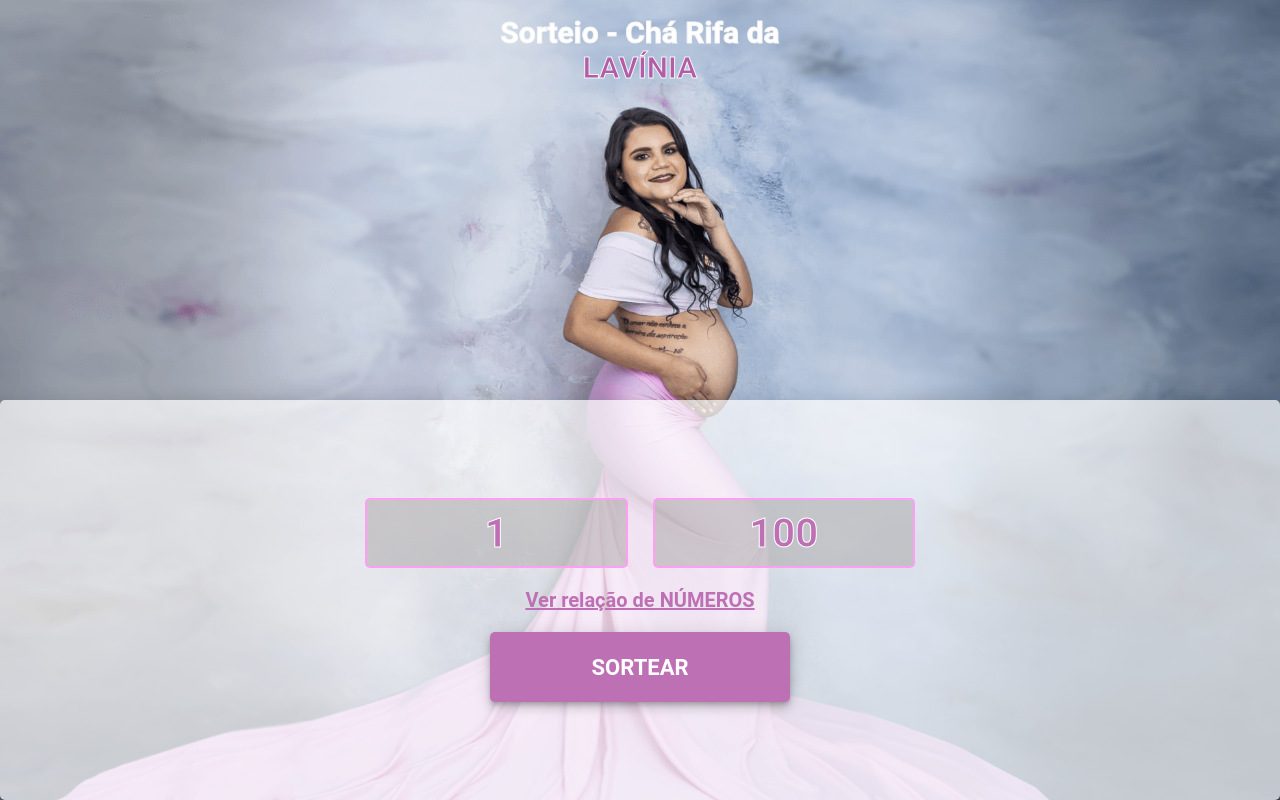
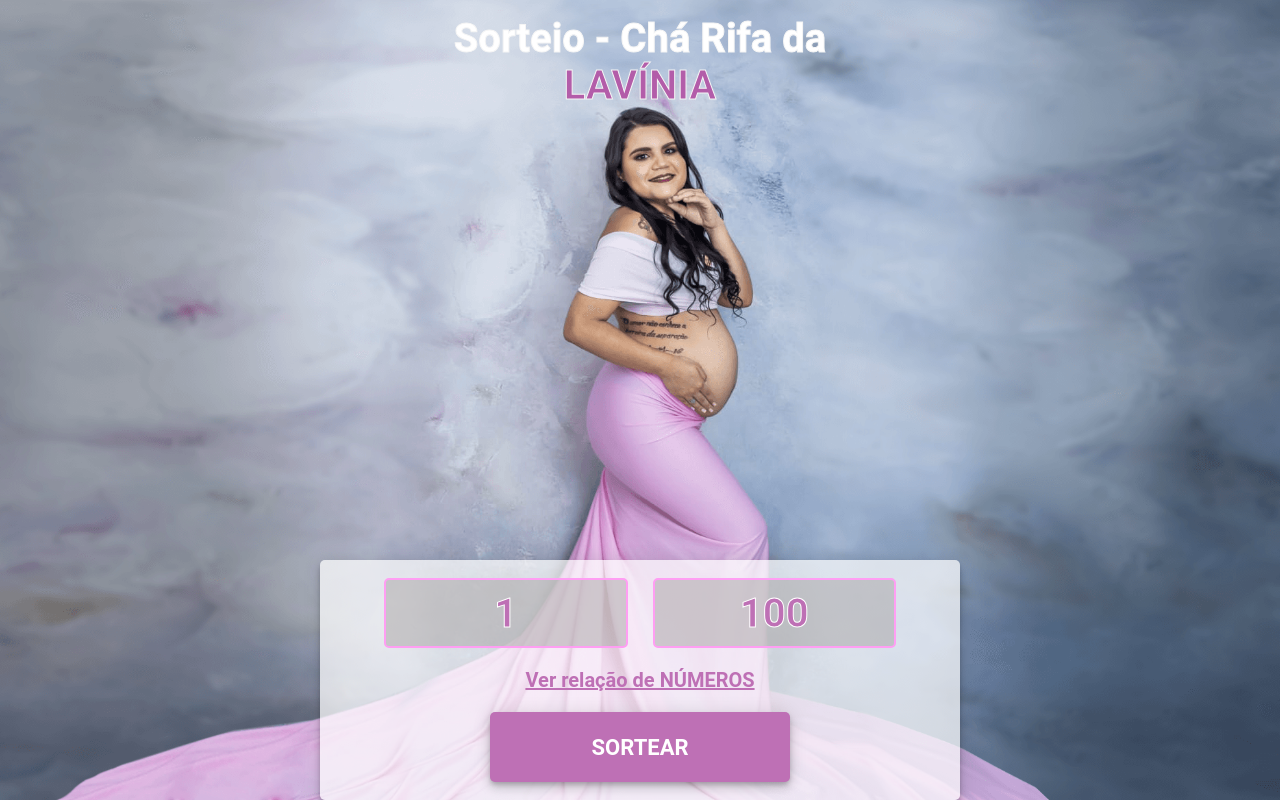
Before and after one commit to dominguetigs/raffle, a plain HTML site: page index.html in a window 1280 px wide. Drawn offline with Linux system fonts and the light colour scheme.

Commit message:
:fire: Remove landscape configuration

```diff
--- a/styles/index.css
+++ b/styles/index.css
@@ -314,15 +314,3 @@ body.image-background {
         font-size: 15vw;
     }
 }
-
-@media (orientation: landscape) {
-    .header {
-        font-size: 30px;
-    }
-
-    .container-wrapper {
-        height: 50vh;
-        width: 100vw;
-        padding: 15px;
-    }
-}
```
